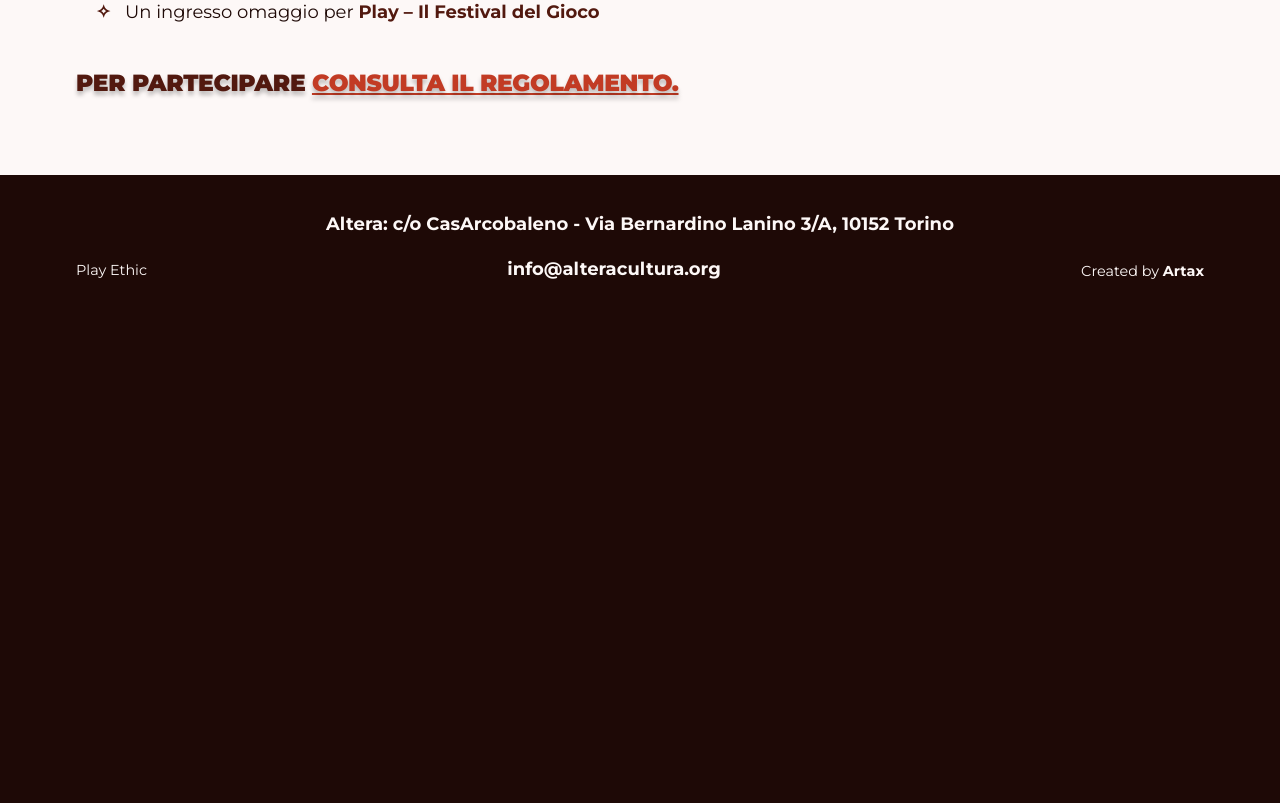
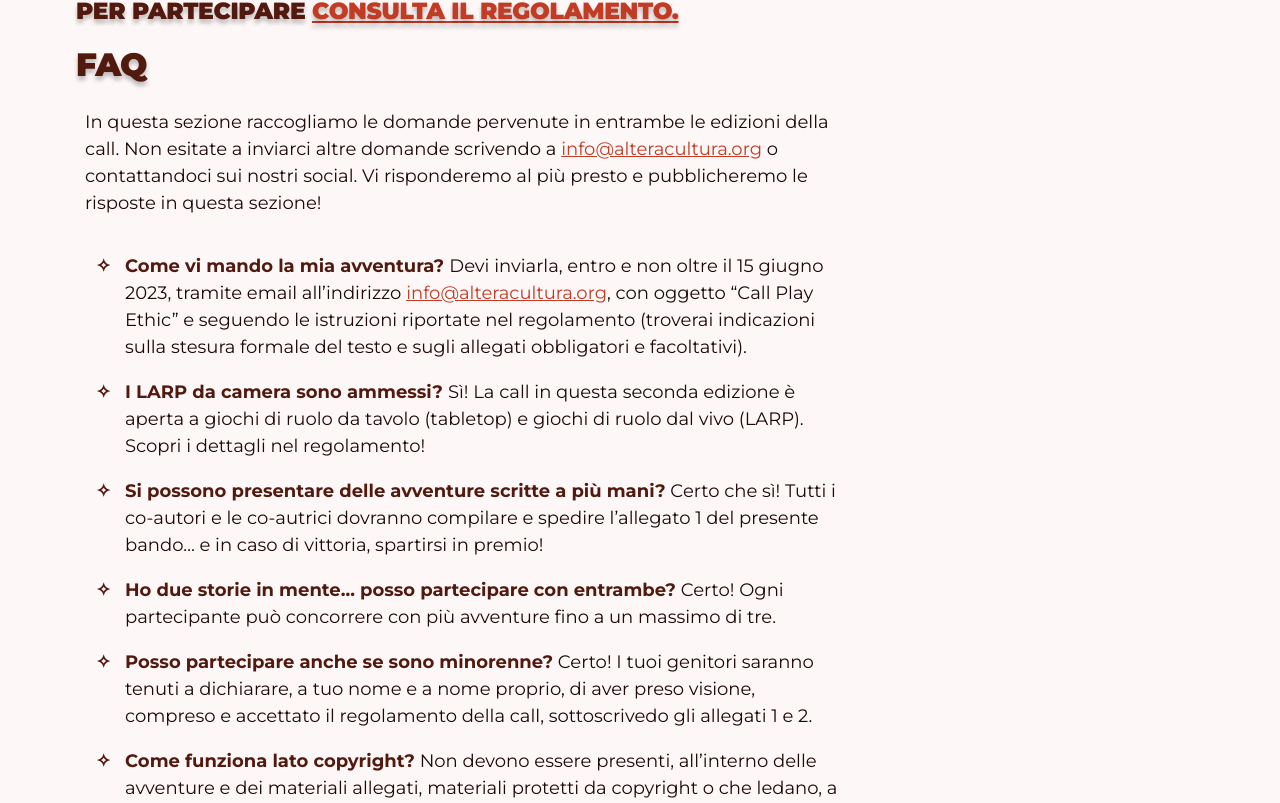
Before and after one commit to lichfolky/play-ethic, a Vue app: page /call in a window 1280 px wide. Shown: the part 1810-2613 px from the top of the page. Before the commit the page ends 2111 px from the top, so only its background shows below. Built offline with nearby package versions, Linux system fonts and the light colour scheme.

Commit message:
add faq change h2

```diff
--- a/src/assets/base.css
+++ b/src/assets/base.css
@@ -145,7 +145,7 @@ h3 {
   font-weight: 900;
   padding-top: 1rem;
   line-height: 1;
-  padding-bottom: 1.5rem;
+  padding-bottom: 0.5rem;
   text-shadow: 0px 4px 4px rgba(0, 0, 0, 0.25);
 }
 
--- a/src/assets/main.css
+++ b/src/assets/main.css
@@ -50,7 +50,7 @@ main {
 
     h2 {
         font-size: 1.4rem;
-        padding-bottom: 1rem;
+        padding-bottom: 0.5rem;
         padding-top: 1rem;
     }
 }
--- a/src/views/CallView.vue
+++ b/src/views/CallView.vue
@@ -68,34 +68,63 @@
       il
       regolamento.
     </a></h3>
-<!--
-  <h2>
-    Le Faq
-  </h2>
-  <ul>
-    <li>
-      <strong>Si possono presentare delle avventure scritte a più mani?</strong>
-      Certo che sì! Tutti i co-autori dovranno compilare e
-      spedire l’allegato 1 del presente bando… e in caso di vittoria, spartirsi in premio!
+
+  <h2>FAQ</h2>
 
 
+  <p>In questa sezione raccogliamo le domande pervenute in entrambe le edizioni della call. Non esitate a inviarci altre
+    domande scrivendo a <a href="mailto:info@alteracultura.org">info@alteracultura.org</a> o contattandoci sui nostri
+    social. Vi risponderemo al più presto e
+    pubblicheremo le risposte in questa sezione!
+  </p>
+  <ul>
+    <li><strong>
+        Come vi mando la mia avventura? </strong> Devi inviarla, entro e non oltre il 15 giugno 2023, tramite email
+      all’indirizzo <a href="mailto:info@alteracultura.org?subject=Call Play Ethic">info@alteracultura.org</a>, con
+      oggetto “Call Play Ethic” e
+      seguendo le istruzioni riportate nel
+      regolamento (troverai indicazioni sulla stesura formale del testo e sugli allegati obbligatori e facoltativi).
     </li>
-    <li>
-      <strong>Vorrei scrivere un’avventura ispirata ad alcune mie esperienze professionali, ma il regolamento del
-        contest dice
-        che “non deve essere riportato il nome del partecipante né alcun riferimento esplicito” all’identità degli
-        autori.
-        Come posso fare? </strong>
-      L’anonimato serve solo ad evitare che le valutazioni della giuria siano influenzate dall’identità
-      degli autori: per intenderci, non firmatevi dentro al file dell’avventura e rimuovete il vostro nome dalle
-      proprietà del file prima di inviarcelo! Dopodiché, ben vengano le avventure ispirate al proprio vissuto –
-      avendo
-      magari cura di cambiare nomi di eventuali persone coinvolte per proteggere la privacy e questo genere di cose,
-      ecco!
-
+    <li><strong>I LARP da camera sono ammessi? </strong> Sì! La call in questa seconda edizione è aperta a giochi di ruolo
+      da tavolo (tabletop) e giochi di ruolo dal vivo (LARP). Scopri i dettagli nel regolamento!
+    </li>
+    <li><strong>
+        Si possono presentare delle avventure scritte a più mani?</strong> Certo che sì! Tutti i co-autori e le co-autrici
+      dovranno compilare e spedire l’allegato 1 del presente bando… e in caso di vittoria, spartirsi in premio!
+    </li>
+    <li><strong>
+        Ho due storie in mente... posso partecipare con entrambe?</strong> Certo! Ogni partecipante può concorrere con più
+      avventure fino a un massimo di tre.
     </li>
 
-  </ul> --></template>
+    <li><strong>
+        Posso partecipare anche se sono minorenne?</strong> Certo! I tuoi genitori saranno tenuti a dichiarare, a tuo nome
+      e a nome proprio, di aver preso visione, compreso e accettato il regolamento della call, sottoscrivedo gli allegati
+      1 e 2.
+    </li>
+    <li><strong>
+        Come funziona lato copyright?</strong> Non devono essere presenti, all’interno delle avventure e dei materiali
+      allegati, materiali protetti da copyright o che ledano, a qualsivoglia titolo, diritti di terzi. Sarà possibile, per
+      il/la partecipante, utilizzare sistemi di gioco già esistenti, purché rilasciati secondo licenza OGL e garantendo
+      comunque che non verranno utilizzati i contenuti identificati come “Product Identity” nella licenza OGL di
+      riferimento.
+    </li>
+    <li><strong>
+        Vorrei scrivere un’avventura ispirata ad alcune mie esperienze professionali, ma il regolamento del contest dice
+        che “non deve essere riportato il nome del partecipante né alcun riferimento esplicito” all’identità degli autori
+        e delle autrici. Come posso fare?</strong> L’anonimato serve solo ad evitare che le valutazioni della giuria siano
+      influenzate dall’identità degli autori e delle autrici: per intenderci, non firmatevi dentro al file dell’avventura
+      e rimuovete il vostro nome dalle proprietà del file prima di inviarcelo! Dopodiché, ben vengano le avventure
+      ispirate al proprio vissuto - avendo magari cura di cambiare nomi di eventuali persone coinvolte per proteggere la
+      privacy e questo genere di cose, ecco!
+    </li>
+    <li><strong>
+        Posso proporre un gioco da tavolo? </strong>In questa call non ci occupiamo di giochi da tavolo.
+    </li>
+  </ul>
+
+  <h3>Non vediamo l'ora di ricevere la tua avventura!!</h3>
+</template>
 
 
 <style scoped>
--- a/src/views/HomeView.vue
+++ b/src/views/HomeView.vue
@@ -57,7 +57,13 @@ import PartnersList from '../components/PartnersList.vue';
       stampa</a>
   </h4>
   <div class="separator"></div>
-
+  <section class="giuria">
+  <h2>FAQ</h2>
+  <p>
+    Le avventure saranno valutate da una giuria di esperti del mondo dei giochi di ruolo ed è prevista una cerimonia
+    di premiazione. Menzioni speciali verranno attribuite da esperti dei temi etici e sociali. Componenti giuria e
+    premi saranno resi noti nella call.</p>
+</section>
 <!--
       <section class="giuria">
         <h2>LA GIURIA</h2>
@@ -66,6 +72,7 @@ import PartnersList from '../components/PartnersList.vue';
         di premiazione. Menzioni speciali verranno attribuite da esperti dei temi etici e sociali. Componenti giuria e
         premi saranno resi noti nella call.</p>
     </section> -->
+
 <!--
     <section class="call">
      <p>
```
Lines whose indentation alone changed are shown as unchanged.
